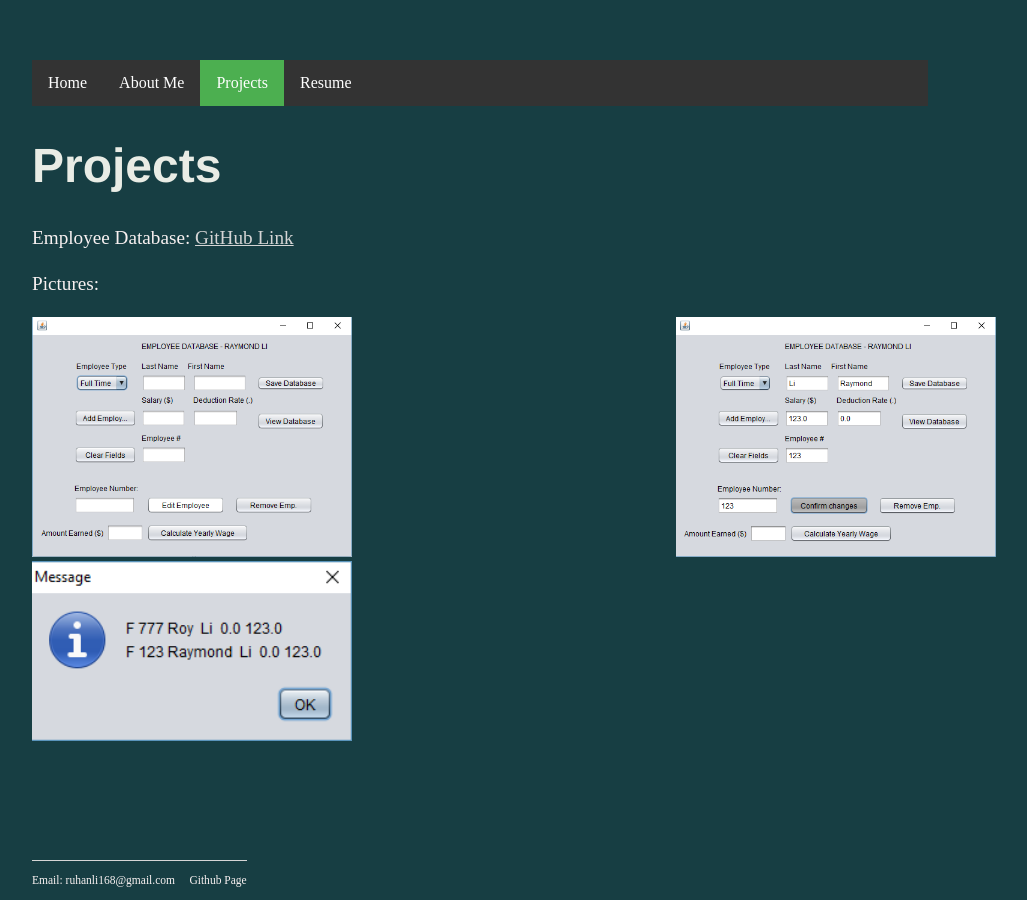
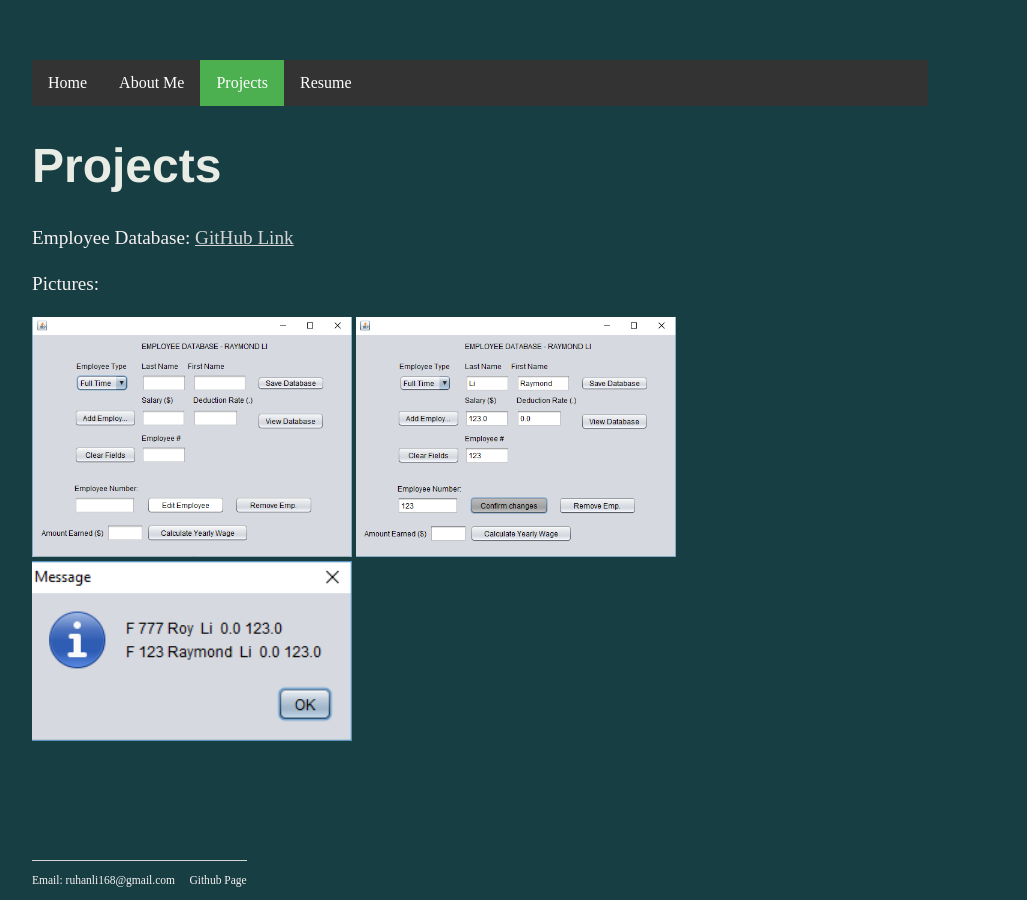
Before and after one commit to Raymoondo/RuhanLi.github.io-1, a Jekyll site: the page projects/index.html, which Jekyll copies as it is, in a window 1280 px wide. Shown: the whole page, without its empty margins (160-1187 px from the left). Built offline with Jekyll 4.4.1, drawn with Linux system fonts in a browser that asks for light colours.

Commit message:
Update index.html

```diff
--- a/projects/index.html
+++ b/projects/index.html
@@ -16,14 +16,14 @@
 				height: 180px;
 				position: relative:;
 				top: 0;
-				left: 640px;
+				left: 1;
 			}
 			#emp3{
 				width: 320px;
 				height: 240px;
 				position: relative;
 				top: 0;
-				left: 320px;
+				left: 1;
 			}
 		</style>
 	</head>
```
